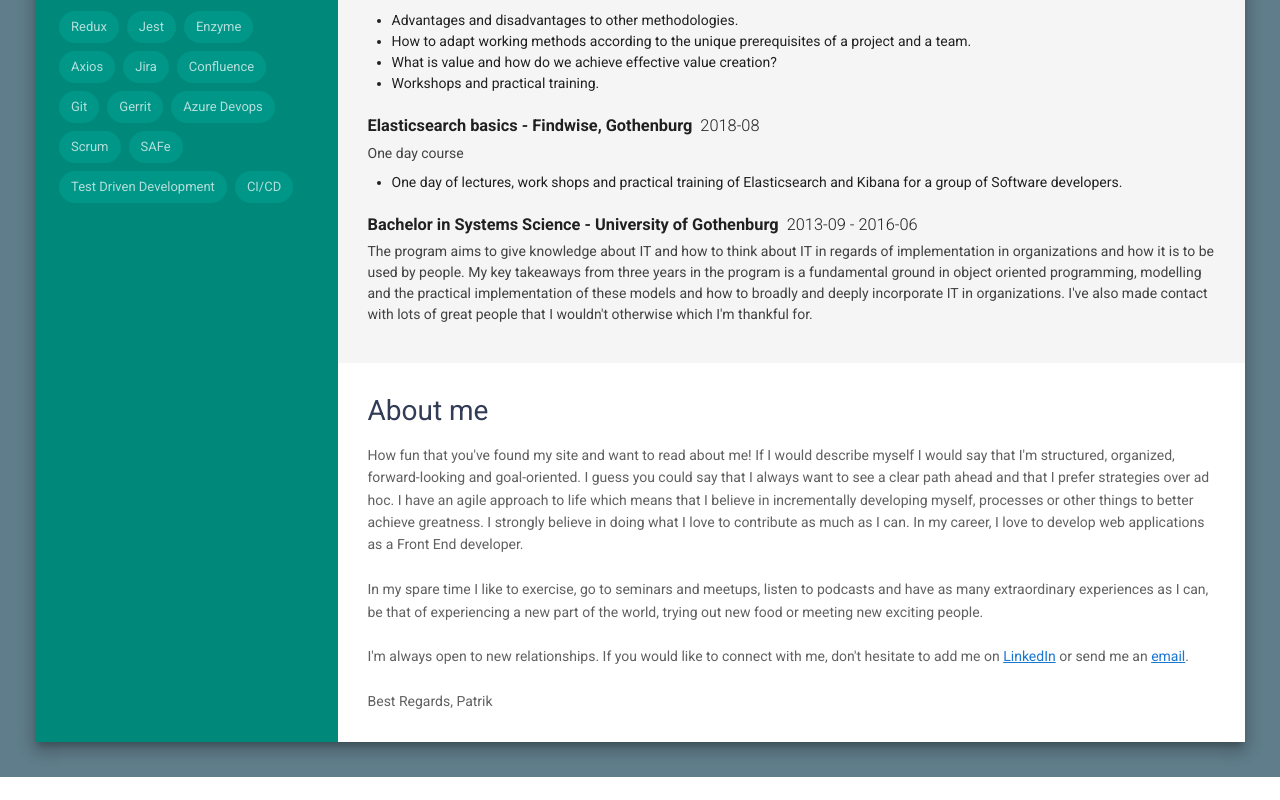
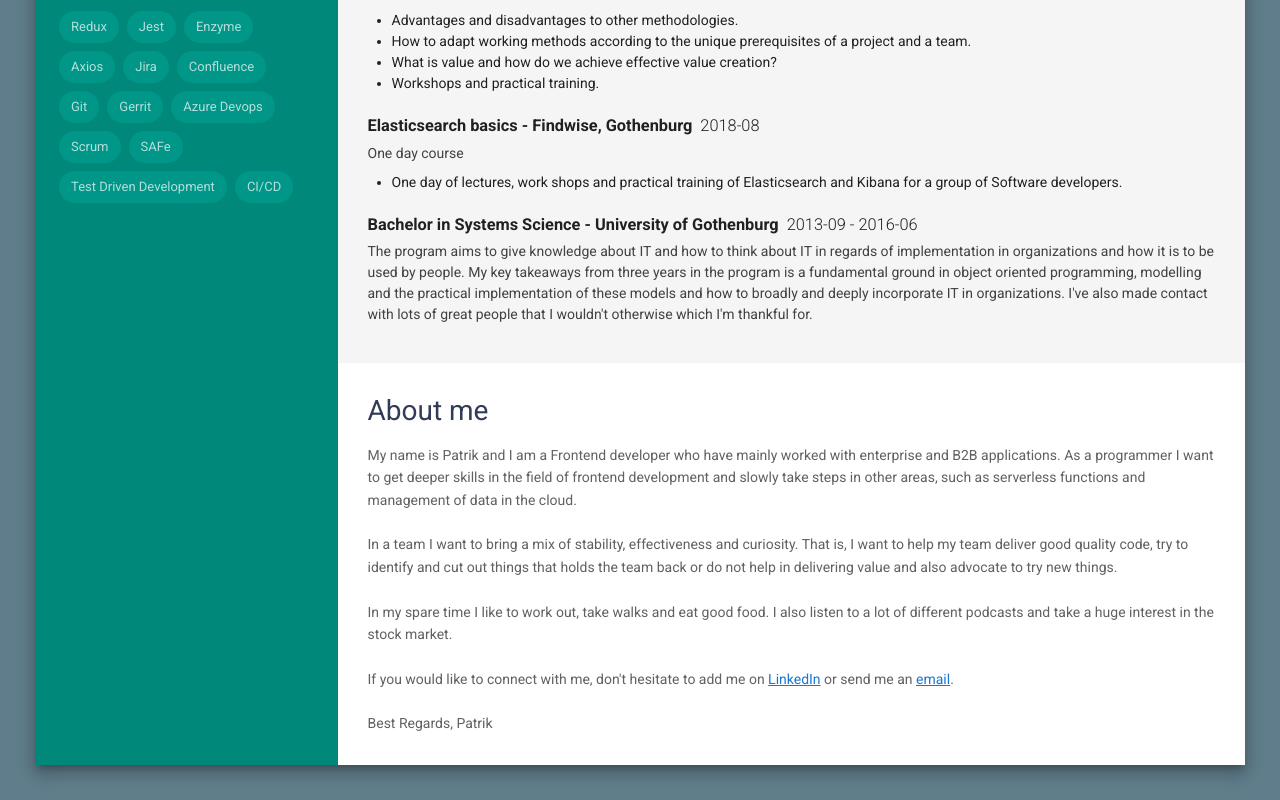
Before and after one commit to patriknil90/vue-resume, a Vue app: page /#/ in a window 1280 px wide. Shown: the part 1225-2025 px from the top of the page. Before the commit the page ends 2002 px from the top, so only its background shows below. Built offline with nearby package versions, Linux system fonts and the light colour scheme.

Commit message:
Update presentation

```diff
--- a/src/components/resume/Presentation.vue
+++ b/src/components/resume/Presentation.vue
@@ -4,7 +4,7 @@
       About me
     </h2>
     <p class="milestone-section section-presentation">
-      How fun that you've found my site and want to read about me! If I would describe myself I would say that I'm structured, organized, forward-looking and goal-oriented. I guess you could say that I always want to see a clear path ahead and that I prefer strategies over ad hoc. I have an agile approach to life which means that I believe in incrementally developing myself, processes or other things to better achieve greatness. I strongly believe in doing what I love to contribute as much as I can. In my career, I love to develop web applications as a Front End developer.<br><br>In my spare time I like to exercise, go to seminars and meetups, listen to podcasts and have as many extraordinary experiences as I can, be that of experiencing a new part of the world, trying out new food or meeting new exciting people.<br><br>I'm always open to new relationships. If you would like to connect with me, don't hesitate to add me on <a
+      My name is Patrik and I am a Frontend developer who have mainly worked with enterprise and B2B applications. As a programmer I want to get deeper skills in the field of frontend development and slowly take steps in other areas, such as serverless functions and management of data in the cloud.<br><br>In a team I want to bring a mix of stability, effectiveness and curiosity. That is, I want to help my team deliver good quality code, try to identify and cut out things that holds the team back or do not help in delivering value and also advocate to try new things.<br><br>In my spare time I like to work out, take walks and eat good food. I also listen to a lot of different podcasts and take a huge interest in the stock market.<br><br>If you would like to connect with me, don't hesitate to add me on <a
         href="https://www.linkedin.com/in/patriknil90/"
         target="_blank"
       >LinkedIn</a> or send me an <a href="mailto:patriknil90@gmail.com">email</a>.<br><br>Best Regards, Patrik
```
